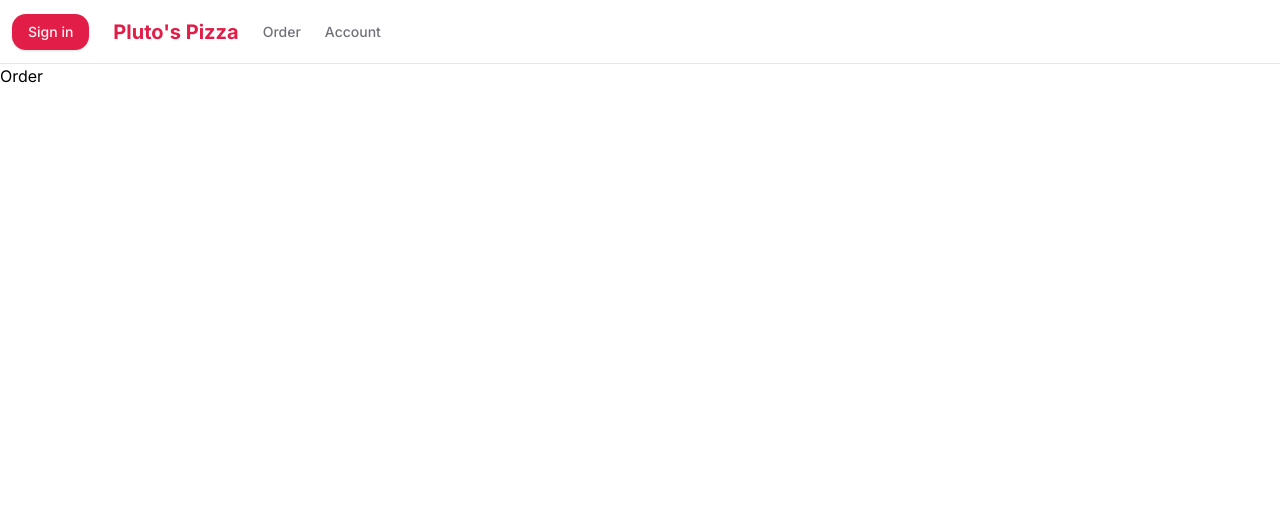
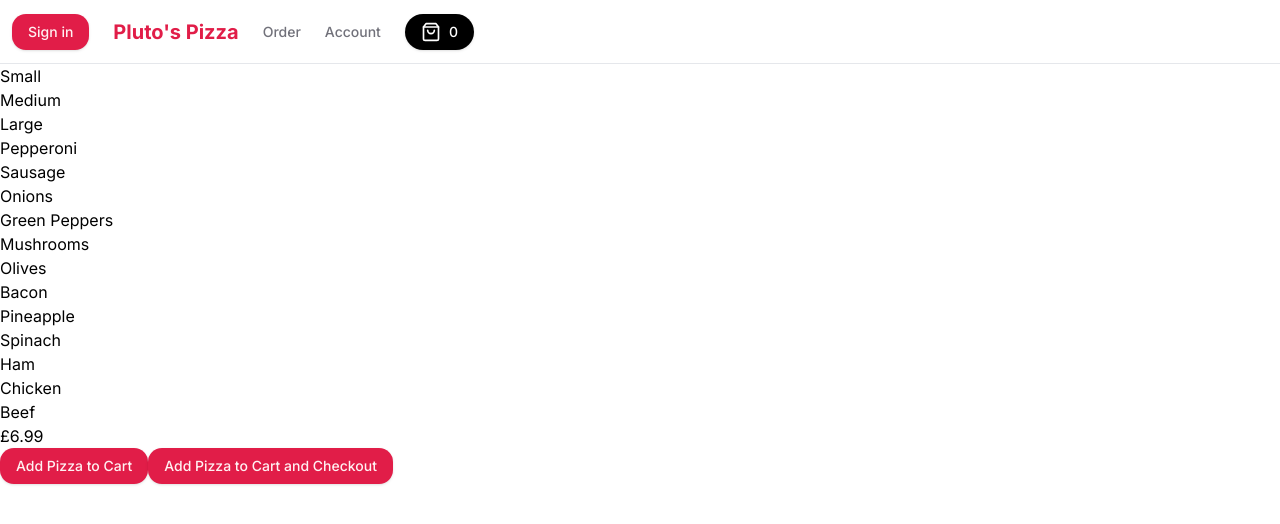
Before and after one commit to fraserws/Pluto-Pizza, a Next.js app: page /order in a window 1280 px wide. Shown: the top 524 px of the page. Built offline with nearby package versions, Linux system fonts and the light colour scheme; no server answers.

Commit message:
cartButton

```diff
--- a/package.json
+++ b/package.json
@@ -20,6 +20,7 @@
     "@t3-oss/env-nextjs": "^0.7.0",
     "class-variance-authority": "^0.7.0",
     "clsx": "^2.0.0",
+    "lucide-react": "^0.290.0",
     "next": "^13.5.4",
     "react": "18.2.0",
     "react-dom": "18.2.0",
--- a/src/app/(routes)/cart/page.tsx
+++ b/src/app/(routes)/cart/page.tsx
@@ -0,0 +1,32 @@
+"use client";
+import { Button } from "@/components/ui/button";
+import Link from "next/link";
+import useCart from "@/hooks/useCart";
+
+export default function Cart() {
+  const cart = useCart();
+  return (
+    <main className="flex min-h-screen flex-col items-center justify-center">
+      <h1
+        className="text-center text-4xl font-bold
+        text-primary"
+      >
+        Cart
+      </h1>
+      <Button className="mt-4">
+        <Link href="/order">Order Now</Link>
+      </Button>
+      <div>
+        <h2>Cart</h2>
+        <ul>
+          {cart.items.map((item) => (
+            <li key={item.id}>
+              {item.quantity} {item.size} {item.toppings.join(", ")} - £{" "}
+              {item.price.toFixed(2)}
+            </li>
+          ))}
+        </ul>
+      </div>
+    </main>
+  );
+}
--- a/src/app/(routes)/order/page.tsx
+++ b/src/app/(routes)/order/page.tsx
@@ -1,4 +1,10 @@
 "use client";
+import React, { useState, useCallback, useEffect } from "react";
+import useCart from "@/hooks/useCart";
+import calculatePizzaPrice from "@/utils/calculatePrice";
+import { useRouter } from "next/navigation";
+import { Pizza } from "@/types";
+import { Button } from "@/components/ui/button";
 
 const pizzaSizes = [
   { size: "Small", price: 6.99 },
@@ -21,9 +27,85 @@ const pizzaToppings = [
 ];
 
 const OrderPage = () => {
+  const router = useRouter();
+  const [pizza, setPizza] = useState<Pizza>({
+    id: Math.floor(Math.random() * 1000000),
+    size: "Small",
+    toppings: [],
+    price: 6.99,
+    quantity: 1,
+  });
+  const cart = useCart();
+
+  const handlePizzaChange = useCallback((size: string, price: number) => {
+    setPizza((prevPizza) => ({
+      ...prevPizza,
+      size,
+      price: calculatePizzaPrice(size, prevPizza.toppings),
+    }));
+  }, []);
+
+  useEffect(() => {
+    console.log("cart", cart.items);
+  }, [cart]);
+
+  const handleToppingToggle = (topping: string) => {
+    if (pizza.toppings.includes(topping)) {
+      setPizza((prevPizza) => ({
+        ...prevPizza,
+        toppings: prevPizza.toppings.filter((selectedTopping) => selectedTopping !== topping),
+        price: calculatePizzaPrice(prevPizza.size, prevPizza.toppings.filter((selectedTopping) => selectedTopping !== topping)),
+      }));
+    } else {
+      setPizza((prevPizza) => ({
+        ...prevPizza,
+        toppings: [...prevPizza.toppings, topping],
+        price: calculatePizzaPrice(prevPizza.size, [...prevPizza.toppings, topping]),
+      }));
+    }
+  };
+
+  const handleSubmit = (e: React.FormEvent<HTMLFormElement>) => {
+    e.preventDefault();
+    // Handle order submission if needed.
+  };
+
+  const addPizzaToCart = () => {
+    cart.addItem(pizza);
+    setPizza({
+      id: Math.floor(Math.random() * 1000000),
+      size: "Small",
+      toppings: [],
+      price: 6.99,
+      quantity: 1,
+    });
+  };
+
   return (
     <div>
-      <h1>Order</h1>
+      <div>
+        {pizzaSizes.map((pizzaSize) => (
+          <div
+            key={pizzaSize.size}
+            onClick={() => handlePizzaChange(pizzaSize.size, pizzaSize.price)}
+          >
+            {pizzaSize.size}
+          </div>
+        ))}
+      </div>
+      <div>
+        {pizzaToppings.map((topping) => (
+          <div onClick={() => handleToppingToggle(topping)}>
+            {topping}
+          </div>
+        ))}
+      </div>
+      <div>£{pizza.price.toFixed(2)}</div>
+      <Button onClick={addPizzaToCart}>Add Pizza to Cart</Button>
+      <Button onClick={() => {
+        addPizzaToCart();
+        router.push("/cart");
+      }}>Add Pizza to Cart and Checkout</Button>
     </div>
   );
 };
--- /dev/null
+++ b/src/components/CartButton.tsx
@@ -0,0 +1,44 @@
+"use client";
+
+import { ShoppingBag } from "lucide-react";
+import { useRouter } from "next/navigation";
+import { useEffect, useState } from "react";
+
+import { Button } from "./ui/button";
+import useCart from "@/hooks/useCart";
+
+const CartButton = () => {
+  const [isMounted, setIsMounted] = useState(false);
+
+  useEffect(() => {
+    setIsMounted(true);
+  }, []);
+
+  const router = useRouter();
+  const cart = useCart();
+
+  if (!isMounted) {
+    return null;
+  }
+
+  const totalQuantity = cart.items.reduce(
+    (total, item) => total + item.quantity,
+    0,
+  );
+
+  return (
+    <div className="ml-auto flex items-center gap-x-4">
+      <Button
+        onClick={() => router.push("/cart")}
+        className="flex items-center rounded-full bg-black px-4 py-2"
+      >
+        <ShoppingBag size={20} color="white" />
+        <span className="ml-2 text-sm font-medium text-white">
+          {totalQuantity}
+        </span>
+      </Button>
+    </div>
+  );
+};
+
+export default CartButton;
--- a/src/components/MainNav.tsx
+++ b/src/components/MainNav.tsx
@@ -4,6 +4,7 @@ import { cn } from "@/lib/utils";
 import { currentUser, SignInButton, SignOutButton } from "@clerk/nextjs";
 import { UserButton } from "@clerk/nextjs";
 import { Button } from "./ui/button";
+import CartButton from "./CartButton";
 
 export async function MainNav({
   className,
@@ -42,6 +43,7 @@ export async function MainNav({
           Account
 
         </Link>
+        <CartButton />
       </nav>
     </div>
   );
--- /dev/null
+++ b/src/utils/calculatePrice.ts
@@ -0,0 +1,22 @@
+export default function calculatePizzaPrice(
+  size: string,
+  selectedToppings: string[],
+) {
+  const basePrices: Record<string, number> = {
+    Small: 6.99,
+    Medium: 8.99,
+    Large: 11.99,
+  };
+
+  const includedToppings: Record<string, number> = {
+    Small: 2,
+    Medium: 3,
+    Large: 5,
+  };
+
+  const extraToppingsPrice =
+    Math.max(0, selectedToppings.length - (includedToppings[size] ?? 0)) * 1.49;
+
+  const basePrice = basePrices[size] ?? 0;
+  return basePrice + extraToppingsPrice;
+}
```
Also changed, not shown: 1 other file (tests, documents, lock files or other folders).
